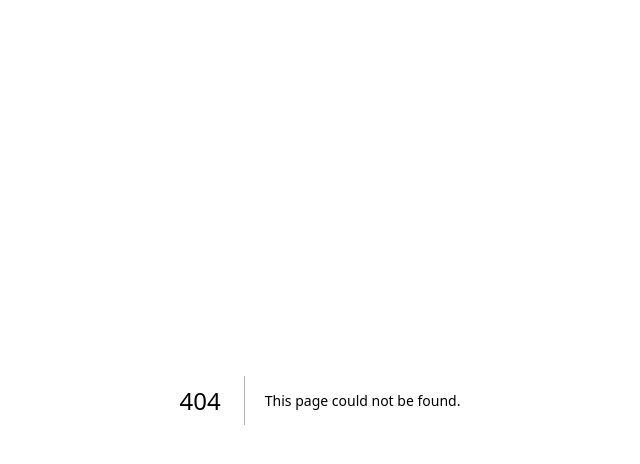
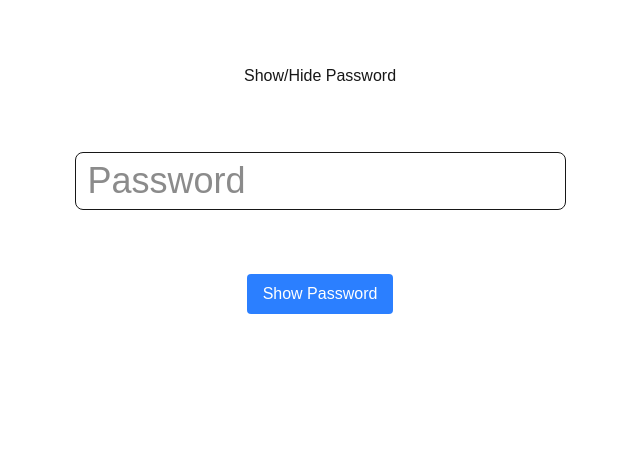
Before and after one commit to Lalitchaudhary01/machine-coding-round-practice, a Next.js app: page /showpassword in a window 1280 px wide. Before the commit this address had no page. Shown: the top 464 px of the page, without its empty margins (320-960 px from the left). Built offline with nearby package versions, Linux system fonts and the light colour scheme.

Commit message:
show password

```diff
--- /dev/null
+++ b/app/showpassword/page.tsx
@@ -0,0 +1,34 @@
+"use client";
+import React from "react";
+
+const PasswordShow = () => {
+  const [showPassword, setShowPassword] = React.useState(false);
+
+  const handleTogglePassword = () => {
+    setShowPassword(!showPassword);
+  };
+  return (
+    <div className=" min-h-screen flex items-center justify-center flex-col">
+      <h1 className="mt-16 flex items-center justify-center">
+        Show/Hide Password
+      </h1>
+      <div className="m-16 flex items-center justify-center text-4xl">
+        <input
+          type={showPassword ? "text" : "password"}
+          placeholder="Password"
+          className="flex-1 px-3 py-2 border rounded-lg focus:outline-none focus:ring-2 focus:ring-blue-500"
+        />
+      </div>
+      <div className="mtgap flex-4">
+        <button
+          onClick={handleTogglePassword}
+          className="px-4 py-2 bg-blue-500 text-white rounded"
+        >
+          {showPassword ? "Hide Password" : "Show Password"}
+        </button>
+      </div>
+    </div>
+  );
+};
+
+export default PasswordShow;
```
